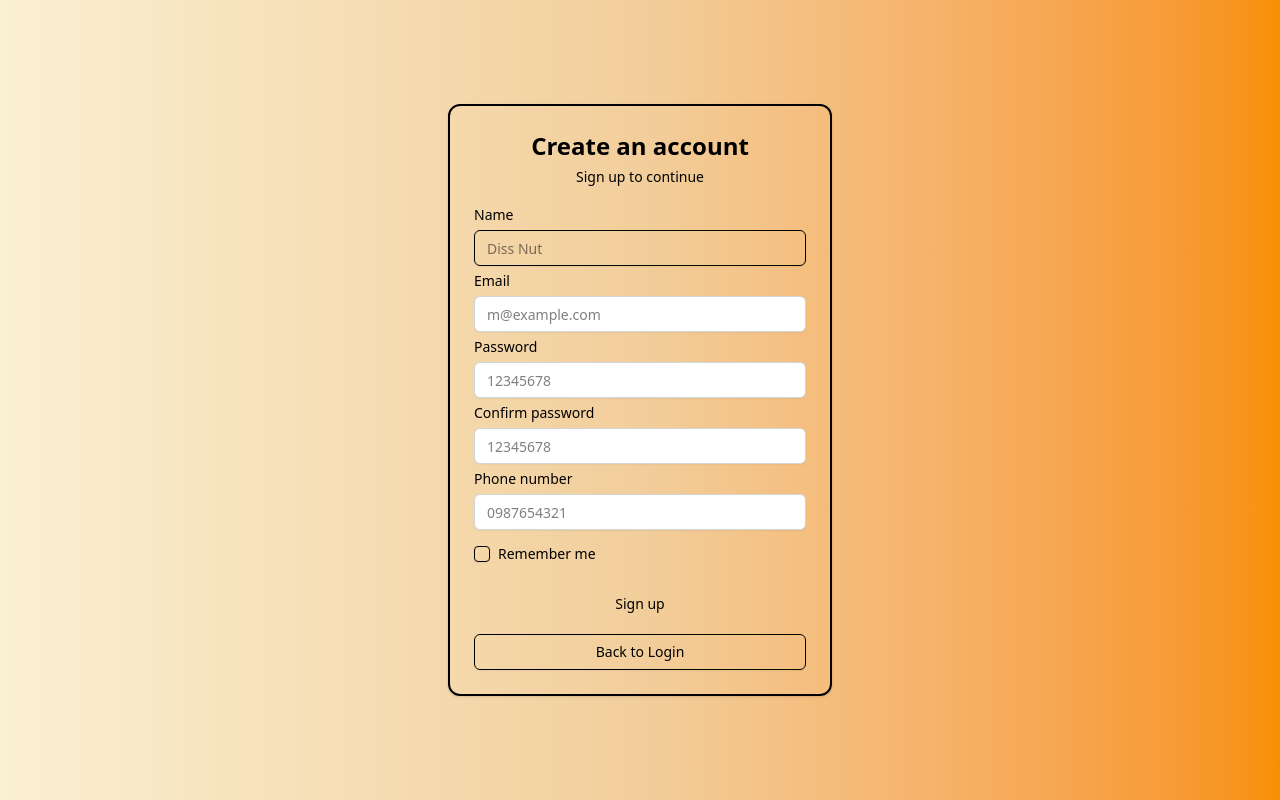
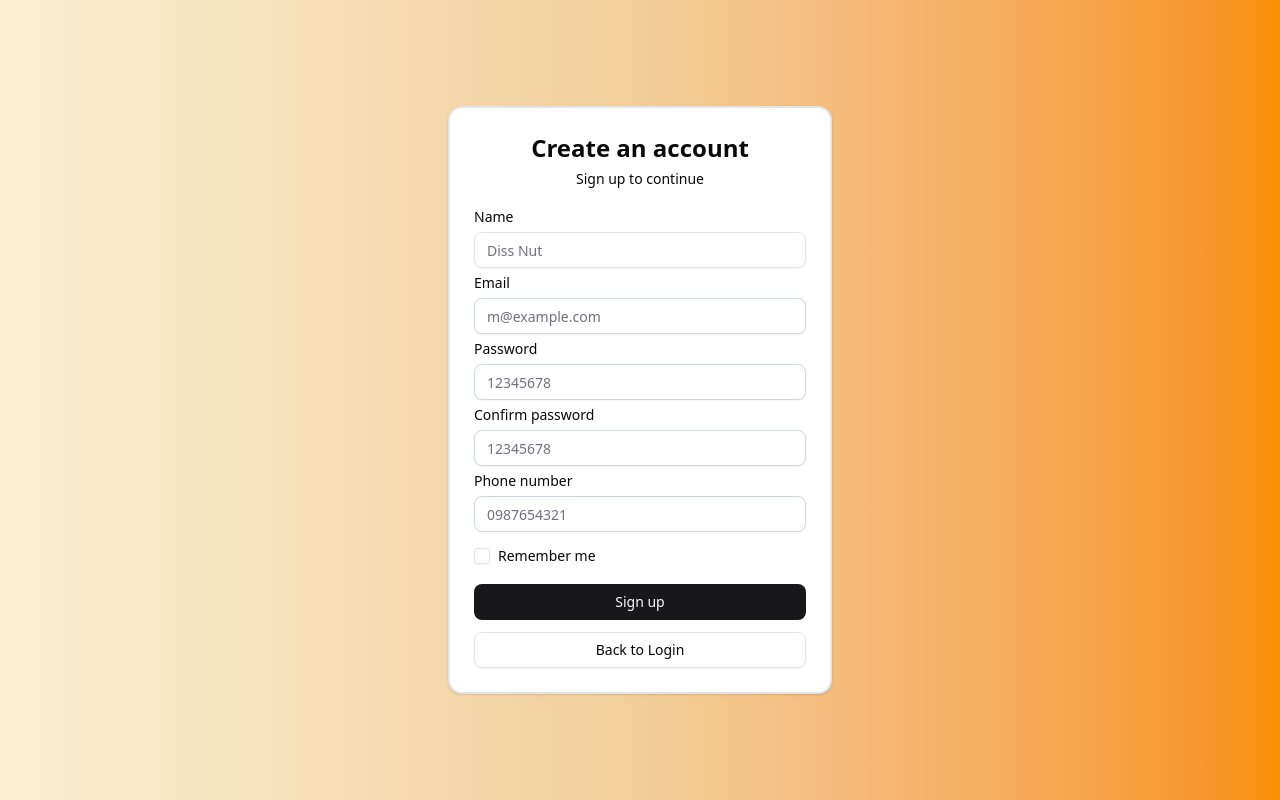
Before and after one commit to Yehguy02/Yum-Teen-Web-Project, a React (Vite) app in the folder front/: page /signup in a window 1280 px wide. Built offline with nearby package versions, Linux system fonts and the light colour scheme.

Commit message:
add login and sign up function

```diff
--- a/front/package.json
+++ b/front/package.json
@@ -20,9 +20,11 @@
     "class-variance-authority": "^0.7.1",
     "clsx": "^2.1.1",
     "lucide-react": "^0.544.0",
+    "next-themes": "^0.4.6",
     "react": "^19.1.1",
     "react-dom": "^19.1.1",
     "react-router": "^7.9.3",
+    "sonner": "^2.0.7",
     "tailwind-merge": "^3.3.1",
     "tailwindcss": "^4.1.14"
   },
--- /dev/null
+++ b/front/src/components/ui/sonner.tsx
@@ -0,0 +1,38 @@
+import {
+  CircleCheckIcon,
+  InfoIcon,
+  Loader2Icon,
+  OctagonXIcon,
+  TriangleAlertIcon,
+} from "lucide-react"
+import { useTheme } from "next-themes"
+import { Toaster as Sonner, type ToasterProps } from "sonner"
+
+const Toaster = ({ ...props }: ToasterProps) => {
+  const { theme = "system" } = useTheme()
+
+  return (
+    <Sonner
+      theme={theme as ToasterProps["theme"]}
+      className="toaster group"
+      icons={{
+        success: <CircleCheckIcon className="size-4" />,
+        info: <InfoIcon className="size-4" />,
+        warning: <TriangleAlertIcon className="size-4" />,
+        error: <OctagonXIcon className="size-4" />,
+        loading: <Loader2Icon className="size-4 animate-spin" />,
+      }}
+      style={
+        {
+          "--normal-bg": "var(--popover)",
+          "--normal-text": "var(--popover-foreground)",
+          "--normal-border": "var(--border)",
+          "--border-radius": "var(--radius)",
+        } as React.CSSProperties
+      }
+      {...props}
+    />
+  )
+}
+
+export { Toaster }
--- a/front/src/index.css
+++ b/front/src/index.css
@@ -1 +1,120 @@
 @import "tailwindcss";
+@import "tw-animate-css";
+
+@custom-variant dark (&:is(.dark *));
+
+@theme inline {
+  --radius-sm: calc(var(--radius) - 4px);
+  --radius-md: calc(var(--radius) - 2px);
+  --radius-lg: var(--radius);
+  --radius-xl: calc(var(--radius) + 4px);
+  --color-background: var(--background);
+  --color-foreground: var(--foreground);
+  --color-card: var(--card);
+  --color-card-foreground: var(--card-foreground);
+  --color-popover: var(--popover);
+  --color-popover-foreground: var(--popover-foreground);
+  --color-primary: var(--primary);
+  --color-primary-foreground: var(--primary-foreground);
+  --color-secondary: var(--secondary);
+  --color-secondary-foreground: var(--secondary-foreground);
+  --color-muted: var(--muted);
+  --color-muted-foreground: var(--muted-foreground);
+  --color-accent: var(--accent);
+  --color-accent-foreground: var(--accent-foreground);
+  --color-destructive: var(--destructive);
+  --color-border: var(--border);
+  --color-input: var(--input);
+  --color-ring: var(--ring);
+  --color-chart-1: var(--chart-1);
+  --color-chart-2: var(--chart-2);
+  --color-chart-3: var(--chart-3);
+  --color-chart-4: var(--chart-4);
+  --color-chart-5: var(--chart-5);
+  --color-sidebar: var(--sidebar);
+  --color-sidebar-foreground: var(--sidebar-foreground);
+  --color-sidebar-primary: var(--sidebar-primary);
+  --color-sidebar-primary-foreground: var(--sidebar-primary-foreground);
+  --color-sidebar-accent: var(--sidebar-accent);
+  --color-sidebar-accent-foreground: var(--sidebar-accent-foreground);
+  --color-sidebar-border: var(--sidebar-border);
+  --color-sidebar-ring: var(--sidebar-ring);
+}
+
+:root {
+  --radius: 0.625rem;
+  --background: oklch(1 0 0);
+  --foreground: oklch(0.141 0.005 285.823);
+  --card: oklch(1 0 0);
+  --card-foreground: oklch(0.141 0.005 285.823);
+  --popover: oklch(1 0 0);
+  --popover-foreground: oklch(0.141 0.005 285.823);
+  --primary: oklch(0.21 0.006 285.885);
+  --primary-foreground: oklch(0.985 0 0);
+  --secondary: oklch(0.967 0.001 286.375);
+  --secondary-foreground: oklch(0.21 0.006 285.885);
+  --muted: oklch(0.967 0.001 286.375);
+  --muted-foreground: oklch(0.552 0.016 285.938);
+  --accent: oklch(0.967 0.001 286.375);
+  --accent-foreground: oklch(0.21 0.006 285.885);
+  --destructive: oklch(0.577 0.245 27.325);
+  --border: oklch(0.92 0.004 286.32);
+  --input: oklch(0.92 0.004 286.32);
+  --ring: oklch(0.705 0.015 286.067);
+  --chart-1: oklch(0.646 0.222 41.116);
+  --chart-2: oklch(0.6 0.118 184.704);
+  --chart-3: oklch(0.398 0.07 227.392);
+  --chart-4: oklch(0.828 0.189 84.429);
+  --chart-5: oklch(0.769 0.188 70.08);
+  --sidebar: oklch(0.985 0 0);
+  --sidebar-foreground: oklch(0.141 0.005 285.823);
+  --sidebar-primary: oklch(0.21 0.006 285.885);
+  --sidebar-primary-foreground: oklch(0.985 0 0);
+  --sidebar-accent: oklch(0.967 0.001 286.375);
+  --sidebar-accent-foreground: oklch(0.21 0.006 285.885);
+  --sidebar-border: oklch(0.92 0.004 286.32);
+  --sidebar-ring: oklch(0.705 0.015 286.067);
+}
+
+.dark {
+  --background: oklch(0.141 0.005 285.823);
+  --foreground: oklch(0.985 0 0);
+  --card: oklch(0.21 0.006 285.885);
+  --card-foreground: oklch(0.985 0 0);
+  --popover: oklch(0.21 0.006 285.885);
+  --popover-foreground: oklch(0.985 0 0);
+  --primary: oklch(0.92 0.004 286.32);
+  --primary-foreground: oklch(0.21 0.006 285.885);
+  --secondary: oklch(0.274 0.006 286.033);
+  --secondary-foreground: oklch(0.985 0 0);
+  --muted: oklch(0.274 0.006 286.033);
+  --muted-foreground: oklch(0.705 0.015 286.067);
+  --accent: oklch(0.274 0.006 286.033);
+  --accent-foreground: oklch(0.985 0 0);
+  --destructive: oklch(0.704 0.191 22.216);
+  --border: oklch(1 0 0 / 10%);
+  --input: oklch(1 0 0 / 15%);
+  --ring: oklch(0.552 0.016 285.938);
+  --chart-1: oklch(0.488 0.243 264.376);
+  --chart-2: oklch(0.696 0.17 162.48);
+  --chart-3: oklch(0.769 0.188 70.08);
+  --chart-4: oklch(0.627 0.265 303.9);
+  --chart-5: oklch(0.645 0.246 16.439);
+  --sidebar: oklch(0.21 0.006 285.885);
+  --sidebar-foreground: oklch(0.985 0 0);
+  --sidebar-primary: oklch(0.488 0.243 264.376);
+  --sidebar-primary-foreground: oklch(0.985 0 0);
+  --sidebar-accent: oklch(0.274 0.006 286.033);
+  --sidebar-accent-foreground: oklch(0.985 0 0);
+  --sidebar-border: oklch(1 0 0 / 10%);
+  --sidebar-ring: oklch(0.552 0.016 285.938);
+}
+
+@layer base {
+  * {
+    @apply border-border outline-ring/50;
+  }
+  body {
+    @apply bg-background text-foreground;
+  }
+}
--- a/front/src/pages/Signup.tsx
+++ b/front/src/pages/Signup.tsx
@@ -10,8 +10,38 @@
 import { Button } from "@/components/ui/button";
 import { Checkbox } from "@/components/ui/checkbox";
 import { useNavigate } from "react-router";
+import { useState } from "react";
+import { toast } from "sonner";
 function Signup(){
     const navigate = useNavigate();
+    const [formData, setFormData] = useState({
+        username : "",
+        email : "",
+        password : "",
+        confirmpassword : "",
+        phone : ""
+    })
+
+    const handleSignup = async (e : React.FormEvent) => {
+        e.preventDefault();
+        const url = "http://localhost:8000/api/login"
+        const res = await fetch(url, {
+            method : 'POST',
+            body: JSON.stringify(formData),
+            headers: {"Content-Type": "application/json"}
+            });
+        const data = await res.json();
+
+        if (res.ok){
+            const token = data.token;
+            localStorage.setItem('token' , token);
+            navigate('/');
+        }else{
+            toast.error(res.statusText);
+        }
+    }
+
+
     return (
         <>
         <div className='flex justify-center items-center min-h-screen bg-[#faf0d2] bg-gradient-to-r from-[#faf0d2] via-[#f2ce9b] to-[#f79000]'>
@@ -22,9 +52,9 @@
                     Sign up to continue
                 </Label>
             </CardHeader>
+            <form onSubmit={handleSignup}>
             <CardContent>
-                <form>
-                <div className="flex flex-col gap-6">
+                <div className="flex flex-col gap-6 mb-5">
                     <div className="grid gap-2">
                     <Label htmlFor="Name">Name</Label>
                     <Input
@@ -32,6 +62,9 @@
                         type="name"
                         placeholder="Diss Nut"
                         required
+                        onChange={(e) => {
+                            setFormData(data => ({...data, username: e.target.value}))
+                        }}
                     />
                     <Label htmlFor="email">Email</Label>
                     <Input
@@ -40,6 +73,9 @@
                         type="email"
                         placeholder="m@example.com"
                         required
+                        onChange={(e) => {
+                            setFormData(data => ({...data, email: e.target.value}))
+                        }}
                     />
                     <Label htmlFor="password">Password</Label>
                     <Input
@@ -48,6 +84,9 @@
                         type="password"
                         placeholder="12345678"
                         required
+                        onChange={(e) => {
+                            setFormData(data => ({...data, password: e.target.value}))
+                        }}
                     />
                     <Label htmlFor="confirm_password">Confirm password</Label>
                     <Input
@@ -56,6 +95,9 @@
                         type="password"
                         placeholder="12345678"
                         required
+                        onChange={(e) => {
+                            setFormData(data => ({...data, confirmpassword: e.target.value}))
+                        }}
                     />
                     <Label htmlFor="phone_number">Phone number</Label>
                     <Input
@@ -64,6 +106,9 @@
                         type="phone_number"
                         placeholder="0987654321"
                         required
+                        onChange={(e) => {
+                            setFormData(data => ({...data, phone: e.target.value}))
+                        }}
                     />
                         <div className="flex space-x-2 mt-2 ">
                             <Checkbox id="terms" />
@@ -71,16 +116,16 @@
                         </div>
                     </div>
                 </div>
-                </form>
             </CardContent>
             <CardFooter className="flex-col gap-2">
-                <Button onClick={()=> navigate('/login')} type="submit" className="w-full">
+                <Button type="submit" className="w-full">
                     Sign up
                 </Button>
                 <Button variant="outline" className="w-full mt-1" onClick={()=>navigate('/login')}>
                     Back to Login
                 </Button>
             </CardFooter>
+            </form>
             </Card>
         </div>
         </>
```
Also changed, not shown: front/src/pages/Login.tsx (+31 -25 lines), 1 other file (tests, documents, lock files or other folders).
